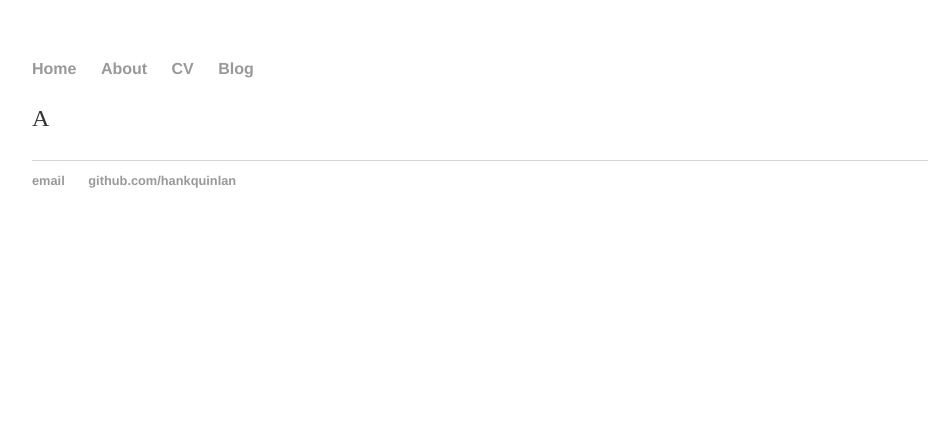
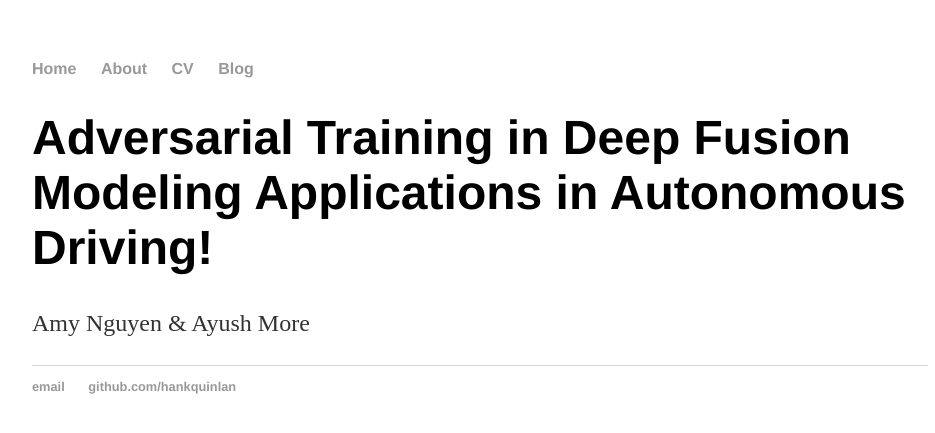
Before and after one commit to ayushmore/adversarial-avod, a Jekyll site: the page built from index.html, in a window 1280 px wide. Shown: the top 433 px of the page, without its empty margins (160-1095 px from the left). Built offline with Jekyll 4.4.1, drawn with Linux system fonts in a browser that asks for light colours.

Commit message:
Update index.html

```diff
--- a/index.html
+++ b/index.html
@@ -3,6 +3,6 @@ layout: default
 title: Adversarial Training in Deep Fusion Modeling
 ---
 <div class="blurb">
-	<title>Adversarial Training in Deep Fusion Modeling Applications in Autonomous Driving!</title>
-	<p>A</p>
+	<h1>Adversarial Training in Deep Fusion Modeling Applications in Autonomous Driving!</h1>
+	<p>Amy Nguyen & Ayush More</p>
 </div><!-- /.blurb -->
```
